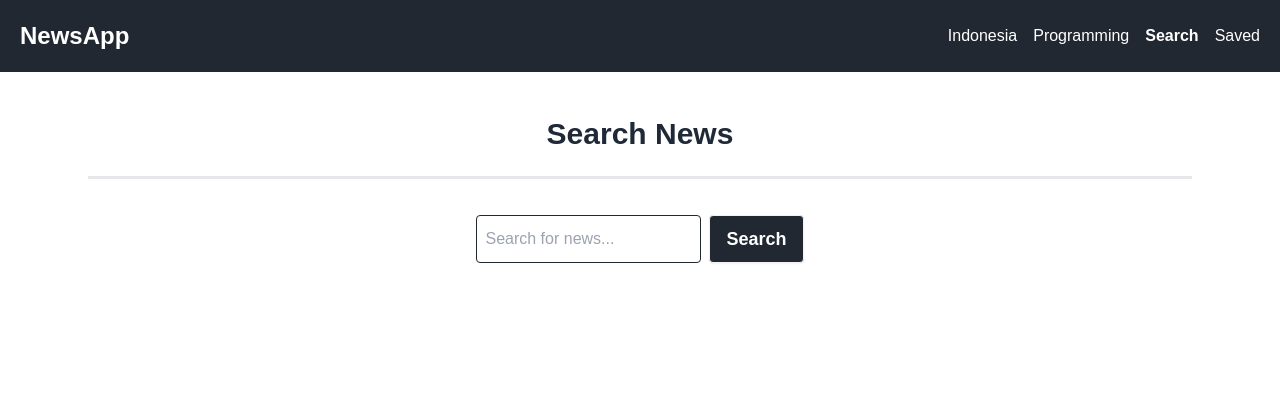
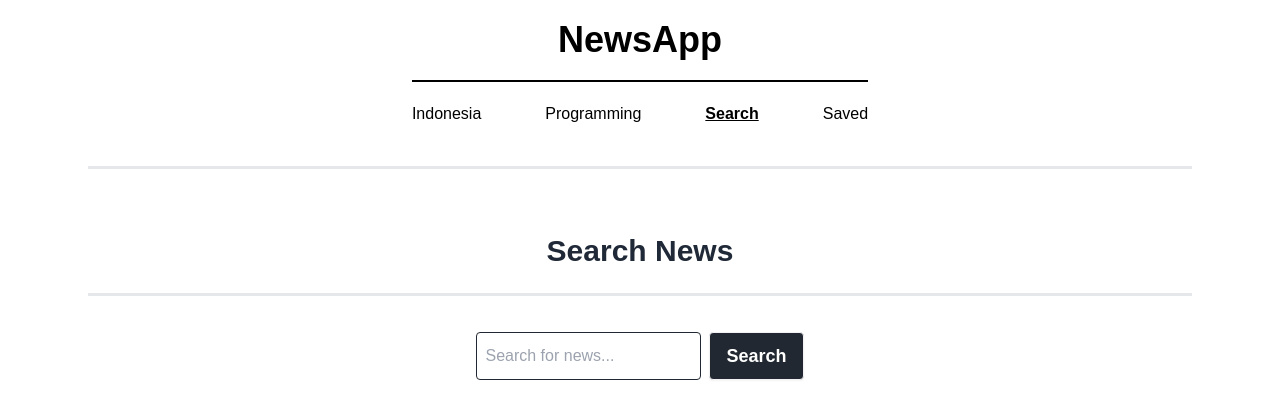
Before and after one commit to zunarvy19/capstone-project-hacktiv8, a React (Create React App) app: page /search in a window 1280 px wide. Shown: the top 418 px of the page. Built offline with nearby package versions, Linux system fonts and the light colour scheme.

Commit message:
style(layout: optimized card

```diff
--- a/src/components/Navbar.js
+++ b/src/components/Navbar.js
@@ -1,23 +1,22 @@
-// src/components/Navbar.js
 import React from "react";
 import { NavLink } from "react-router-dom";
 
 const Navbar = () => {
   return (
-    <nav className="bg-[#222831] text-white p-5">
-      <div className="container mx-auto flex justify-between items-center">
-        <h1 className="text-2xl font-bold">
-          <NavLink to="/" className="hover:text-gray-300">
-            NewsApp
-          </NavLink>
-        </h1>
-        <div className="flex space-x-4">
+    <nav className="bg-[#fff] text-black p-5">
+      <div className="container mx-auto flex flex-col gap-y-5 items-center">
+        <div>
+          <h1 className="text-4xl font-bold">
+            <NavLink to="/" className="">
+              NewsApp
+            </NavLink>
+          </h1>
+        </div>
+        <div className="flex space-x-16 border-t-2 border-black py-5">
           <NavLink
             to="/"
             className={({ isActive }) =>
-              `hover:text-gray-300 ${
-                isActive ? "text-blue-[#ECDFCC] font-bold" : "text-white"
-              }`
+              ` ${isActive ? "underline font-bold" : "text-black"}`
             }
           >
             Indonesia
@@ -25,9 +24,7 @@ const Navbar = () => {
           <NavLink
             to="/programming"
             className={({ isActive }) =>
-              `hover:text-gray-300 ${
-                isActive ? "text-blue-[#ECDFCC] font-bold" : "text-white"
-              }`
+              ` ${isActive ? "underline font-bold" : "text-black"}`
             }
           >
             Programming
@@ -35,9 +32,7 @@ const Navbar = () => {
           <NavLink
             to="/search"
             className={({ isActive }) =>
-              `hover:text-gray-300 ${
-                isActive ? "text-blue-[#ECDFCC] font-bold" : "text-white"
-              }`
+              ` ${isActive ? "underline font-bold" : "text-black"}`
             }
           >
             Search
@@ -45,14 +40,13 @@ const Navbar = () => {
           <NavLink
             to="/saved"
             className={({ isActive }) =>
-              `hover:text-gray-300 ${
-                isActive ? "text-blue-[#ECDFCC] font-bold" : "text-white"
-              }`
+              ` ${isActive ? "underline font-bold" : "text-black"}`
             }
           >
             Saved
           </NavLink>
         </div>
+        <hr className="border border-gray-200 border-t-2 w-[89%] flex justify-center mx-auto"></hr>
       </div>
     </nav>
   );
--- a/src/components/NewsCard.js
+++ b/src/components/NewsCard.js
@@ -18,10 +18,27 @@ function NewsCard({ article }) {
 
   return (
     <div className="">
-      <div className="border p-4 mb-4 rounded shadow-lg max-w-sm max-h-full">
-        <h2 className="text-xl font-bold">{article.headline.main}</h2>
-        <p className="my-6 text-base">{article.abstract}</p>
-        <div className="mt-10 flex justify-end">
+      <div className="card bg-base-100 w-96 shadow-xl">
+        <figure>
+          {article.multimedia?.length > 0 ? (
+            <img
+              src={`https://www.nytimes.com/${article.multimedia[0]?.url}`}
+              alt={article.headline.main}
+              className="w-full h-48 object-cover"
+            />
+          ) : (
+            <img
+              src="https://images.unsplash.com/photo-1495020689067-958852a7765e?q=80&w=2069&auto=format&fit=crop&ixlib=rb-4.0.3&ixid=M3wxMjA3fDB8MHxwaG90by1wYWdlfHx8fGVufDB8fHx8fA%3D%3D"
+              alt="News"
+              className="w-full h-48 object-cover"
+            />
+          )}
+        </figure>
+
+        <div className="card-body">
+          <h2 className="card-title">{article.headline.main}</h2>
+          <p className="text-base">{article.abstract}</p>
+          <div className=" card-actions justify-end">
             <button
               onClick={handleSave}
               className={`mr-4 px-4 py-2 rounded ${
@@ -48,6 +65,7 @@ function NewsCard({ article }) {
           </div>
         </div>
       </div>
+    </div>
   );
 }
 
--- a/src/pages/Indonesia.js
+++ b/src/pages/Indonesia.js
@@ -27,7 +27,7 @@ function Programming() {
       ) : (
         <div className="flex justify-center">
           {articles.length > 0 ? (
-            <div className="grid grid-cols-4 gap-x-[1rem]">
+            <div className="grid grid-cols-3 gap-x-[1rem]">
               {articles.map((article) => (
                 <NewsCard key={article._id} article={article} />
               ))}
--- a/src/pages/Programming.js
+++ b/src/pages/Programming.js
@@ -16,7 +16,7 @@ function Programming() {
 
   return (
     <div className="py-6">
-      <h1 className="text-3xl font-bold my-6 text-center">Programming News</h1>
+      <h1 className="text-3xl font-bold my-6 text-center">Indonesia News</h1>
 
       <hr className="border border-gray-200 border-t-2 w-[89%] flex justify-center mx-auto mb-6"></hr>
 
@@ -27,7 +27,7 @@ function Programming() {
       ) : (
         <div className="flex justify-center">
           {articles.length > 0 ? (
-            <div className="grid grid-cols-4 gap-x-[1rem]">
+            <div className="grid grid-cols-3 gap-x-[1rem]">
               {articles.map((article) => (
                 <NewsCard key={article._id} article={article} />
               ))}
```
Also changed, not shown: 2 other files (tests, documents, lock files or other folders). Lines whose indentation alone changed are shown as unchanged.
